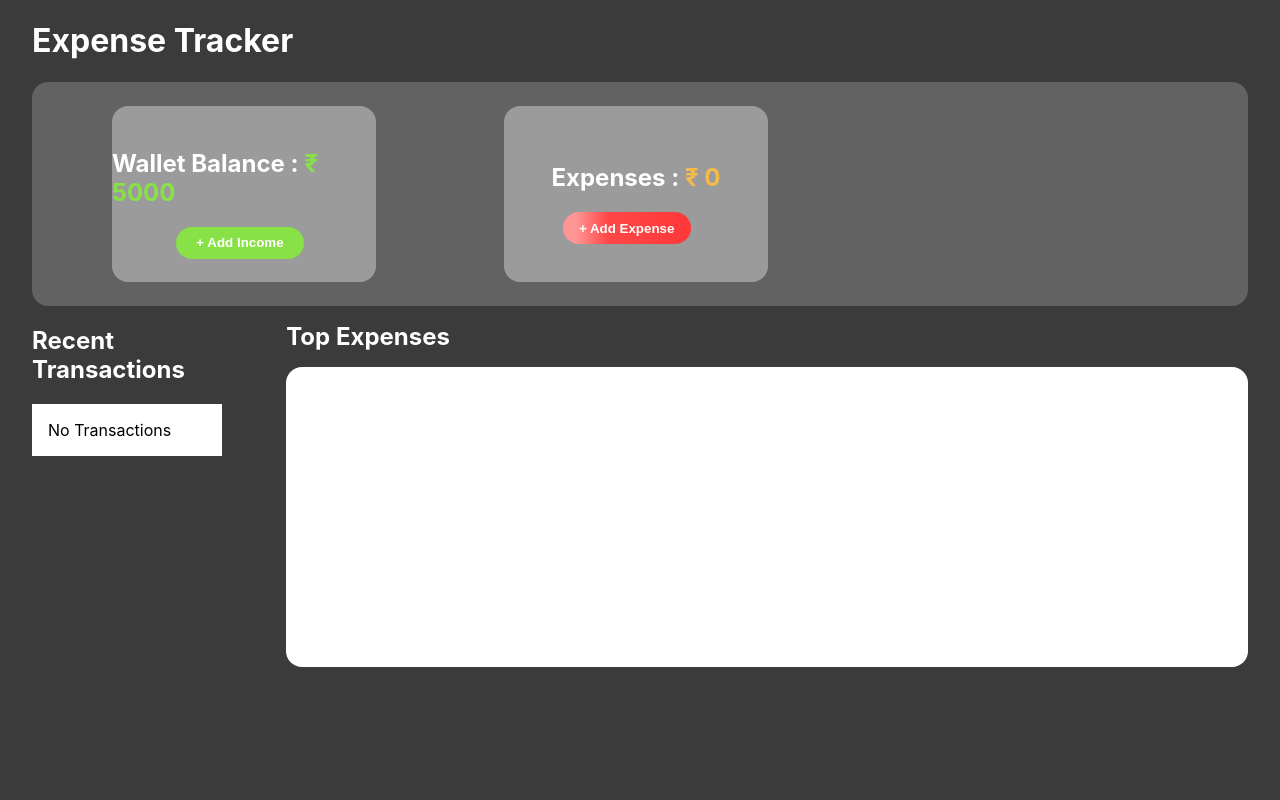
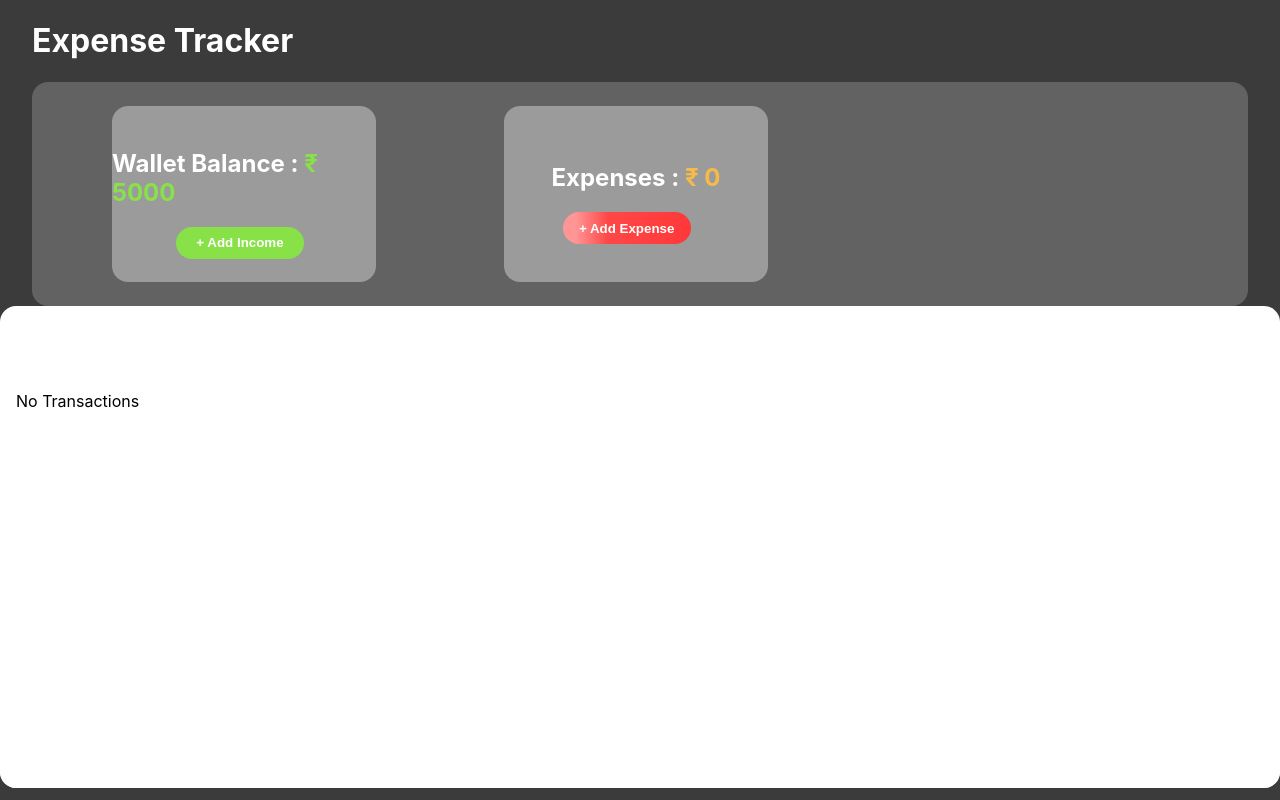
Before and after one commit to Srividhyais/xpencetracker, a React (Create React App) app: page / in a window 1280 px wide. Built offline with nearby package versions, Linux system fonts and the light colour scheme.

Commit message:
renamed the class

```diff
--- a/src/App.css
+++ b/src/App.css
@@ -131,17 +131,18 @@
   border-radius: 0.8rem;
   width: 1rem;
 }
-
+/**
 .transactions {
   background: "white";
   display: "flex";
   flex-direction: "column";
   gap: "1rem"
 }
+  **/
 
-.transactionTab {
+.transactions {
   display: "flex";
-  flex-direction: "row";
+  flex-direction: "column";
   margin: "0rem 2rem";
   gap: "4rem"
 }
@@ -176,15 +177,16 @@
     justify-content: center;
     align-items: center;
   }
-
-  .transactionsTab {
+/**
+  .transactions {
     display: flex;
     gap: 4rem;
     margin: 0rem 2rem;
     position: relative;
   }
+    **/
 
-  .transaction {
+  .transactions {
     background: white;
     display: flex;
     flex-direction: column;
@@ -262,7 +264,7 @@
     left: 0;
   }
 
-  .transactionsTab {
+  .transactions {
     display: flex;
     flex-direction: column;
     gap: 4rem;
@@ -342,7 +344,7 @@
   /**}
   **/
 
-  .transactionsTab {
+  .transactions{
     display: flex;
     flex-direction: column;
     gap: 2rem;
--- a/src/tracker.jsx
+++ b/src/tracker.jsx
@@ -368,7 +368,7 @@ export default function Tracker() {
             </div>
 
 
-            <div className='transactionsTab'>
+            <div className='transactions'>
 
                 <div className='transactionTabDiv1'>
                     <h2 className='transactionHeader' style={{
@@ -376,7 +376,7 @@ export default function Tracker() {
                         position: 'relative',
                         left: '0rem', color: "white"
                     }}>Recent Transactions</h2>
-                    <div className='transactions'>
+                    <div>
                         {
                             expenseList.length === 0 ? (
                                 <div style={{ backgroundColor: "white", padding: "1rem" }}>
```
